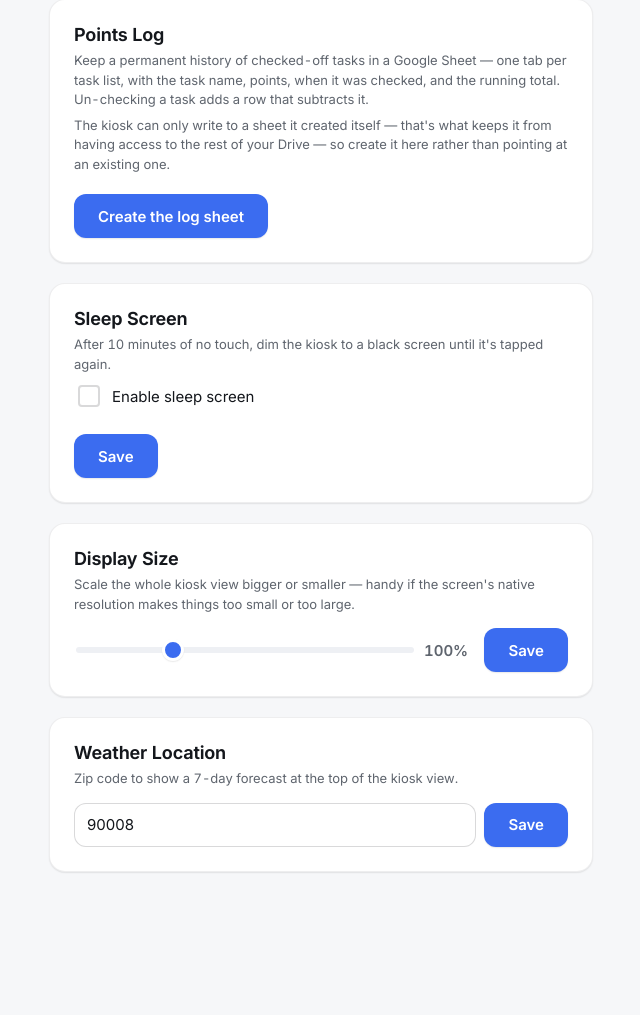
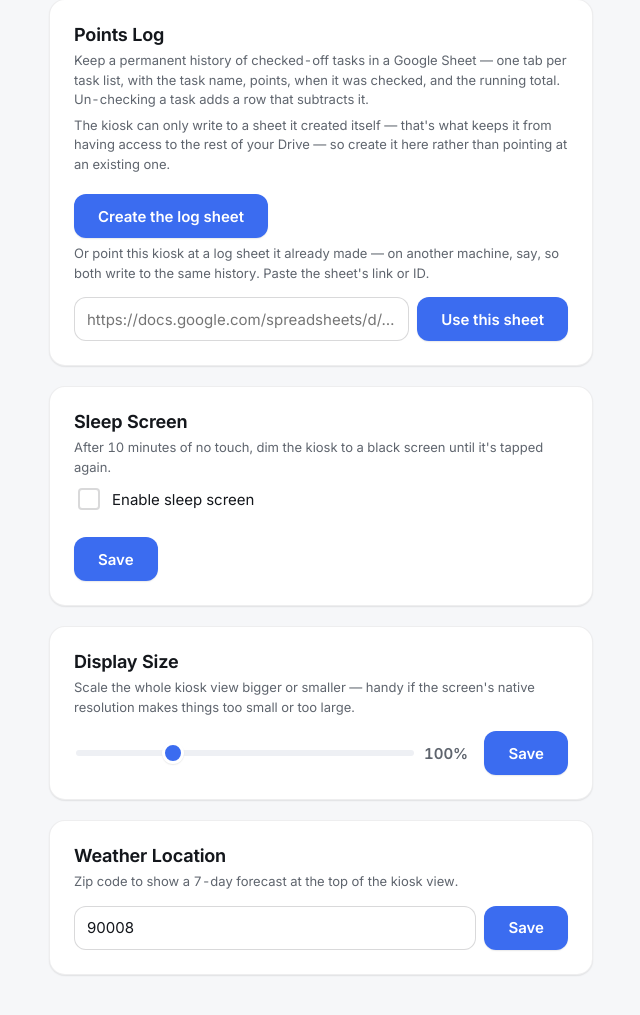
Before and after one commit to yoshakezula/kcal, a Flask app: page /settings in a window 1280 px wide. Shown: the part 812-1827 px from the top of the page, without its empty margins (319-959 px from the left). Run offline with Flask 3, Linux system fonts and the light colour scheme.

Commit message:
Let a second machine share one points log sheet
Each machine keeps its own gitignored config.json, so the Pi started with
no sheet ID and had no way to do anything but create a second log. Settings
now takes an existing sheet as well as making one: paste a link or a bare
ID, press Use this sheet, and it's verified by opening it before anything
is saved. A sheet the app never created is refused with an explanation,
since drive.file grants no access to it however the ID arrives.

Switching sheets clears the per-list tab map, because tab IDs belong to the
spreadsheet they came from and carrying them over could point a list at an
unrelated tab that happens to share an ID. That left resolve_tab about to
add a "Nico (2)" beside the "Nico" tab the other machine had already made,
so it now claims a tab whose title matches the list -- unless that tab
belongs to another list, which is a genuine duplicate name and still needs
its own.

Co-Authored-By: Claude Opus 5 <noreply@anthropic.com>

```diff
--- a/app.py
+++ b/app.py
@@ -151,6 +151,31 @@ def settings_points_log():
     Creating is a button rather than a paste-the-URL field on purpose: the
     app holds only per-file Drive access, so it can write to a sheet it made
     and to nothing else (see gsheets)."""
+    if request.form.get("use_existing"):
+        spreadsheet_id = gsheets.parse_spreadsheet_id(request.form.get("spreadsheet"))
+        if not spreadsheet_id:
+            return render_template(
+                "settings.html",
+                **_settings_context(points_log_error="That doesn't look like a Google Sheets link or ID."),
+            )
+        try:
+            gsheets.verify_log(spreadsheet_id)
+        except (NotAuthorized, gsheets.LogUnavailable) as e:
+            return render_template("settings.html", **_settings_context(points_log_error=str(e)))
+        except Exception as e:
+            return render_template(
+                "settings.html",
+                **_settings_context(points_log_error=f"Couldn't open that sheet: {e}"),
+            )
+        # Keep the folder as-is; it only matters when creating. Switching
+        # sheets clears the per-list tab map, since tab IDs belong to the
+        # spreadsheet they came from -- carrying them over could point a
+        # list at an unrelated tab that happens to share an ID.
+        folder_id, _ = get_points_log_ids()
+        set_points_log_ids(folder_id, spreadsheet_id)
+        set_points_log_enabled(True)
+        return _saved_redirect()
+
     if request.form.get("create"):
         folder_id, _ = get_points_log_ids()
         try:
--- a/gsheets.py
+++ b/gsheets.py
@@ -192,6 +192,47 @@ def create_log(folder_id=""):
     return folder_id, spreadsheet_id, created.get("spreadsheetUrl") or log_url(spreadsheet_id)
 
 
+# A spreadsheet URL looks like .../spreadsheets/d/<id>/edit#gid=0; the ID
+# itself is the long opaque part, which is all the API wants.
+SPREADSHEET_URL_ID_RE = re.compile(r"/spreadsheets/d/([A-Za-z0-9_-]+)")
+SPREADSHEET_ID_RE = re.compile(r"^[A-Za-z0-9_-]{20,}$")
+
+
+def parse_spreadsheet_id(text):
+    """Pull a spreadsheet ID out of a pasted URL, or accept a bare ID.
+    Returns None if there's nothing that looks like one."""
+    text = (text or "").strip()
+    if not text:
+        return None
+    match = SPREADSHEET_URL_ID_RE.search(text)
+    if match:
+        return match.group(1)
+    return text if SPREADSHEET_ID_RE.match(text) else None
+
+
+def verify_log(spreadsheet_id):
+    """Confirm the app can actually reach this spreadsheet, returning its
+    title. Raises LogUnavailable when it can't -- which for a well-formed ID
+    almost always means the sheet wasn't created by this app, so the
+    drive.file scope grants no access to it."""
+    sheets = _sheets()
+    try:
+        meta = (
+            sheets.spreadsheets()
+            .get(spreadsheetId=spreadsheet_id, fields="properties.title")
+            .execute()
+        )
+    except HttpError as e:
+        _check_scope(e)
+        if _unavailable(e):
+            raise LogUnavailable(
+                "The kiosk can't open that spreadsheet. It can only reach sheets it "
+                "created itself, so use one this app made -- on this machine or another."
+            ) from e
+        raise
+    return meta.get("properties", {}).get("title") or SPREADSHEET_TITLE
+
+
 def log_url(spreadsheet_id):
     return f"https://docs.google.com/spreadsheets/d/{spreadsheet_id}/edit"
 
@@ -303,7 +344,20 @@ def resolve_tab(spreadsheet_id, task_list_id, list_title, known_tabs):
     if known_id in by_id:
         return by_id[known_id], known_id, False
 
-    wanted = _unique_title(_tab_title(list_title), set(by_id.values()))
+    wanted = _tab_title(list_title)
+
+    # Adopting a log another machine created: its tabs are already named after
+    # the task lists, so claim the matching one rather than adding a duplicate
+    # beside it. A tab already mapped to a different list is off limits --
+    # that's a second list with the same name, which needs its own tab.
+    claimed = set(known_tabs.values())
+    by_title = {title: sheet_id for sheet_id, title in by_id.items()}
+    if wanted in by_title and by_title[wanted] not in claimed:
+        sheet_id = by_title[wanted]
+        _format_new_tab(sheets, spreadsheet_id, sheet_id, wanted)
+        return wanted, sheet_id, True
+
+    wanted = _unique_title(wanted, set(by_id.values()))
 
     # A brand-new spreadsheet arrives with one empty default tab and nothing
     # mapped to it; claim that instead of leaving it behind.
--- a/templates/settings.html
+++ b/templates/settings.html
@@ -132,6 +132,22 @@
           Start a new log sheet
         </button>
       </form>
+      <p class="settings-hint">
+        Or point this kiosk at a log sheet it already made — on another
+        machine, say, so both write to the same history. Paste the sheet's
+        link or ID.
+      </p>
+      <form method="post" action="{{ url_for('settings_points_log') }}" class="location-form">
+        <input
+          type="text"
+          name="spreadsheet"
+          value=""
+          placeholder="https://docs.google.com/spreadsheets/d/…"
+          autocomplete="off"
+          spellcheck="false"
+        />
+        <button type="submit" name="use_existing" value="1" class="save-button">Use this sheet</button>
+      </form>
     {% else %}
       <p class="settings-hint">
         The kiosk can only write to a sheet it created itself — that's what
@@ -142,6 +158,22 @@
         <button type="submit" name="create" value="1" class="save-button">
           Create the log sheet
         </button>
+      </form>
+      <p class="settings-hint">
+        Or point this kiosk at a log sheet it already made — on another
+        machine, say, so both write to the same history. Paste the sheet's
+        link or ID.
+      </p>
+      <form method="post" action="{{ url_for('settings_points_log') }}" class="location-form">
+        <input
+          type="text"
+          name="spreadsheet"
+          value=""
+          placeholder="https://docs.google.com/spreadsheets/d/…"
+          autocomplete="off"
+          spellcheck="false"
+        />
+        <button type="submit" name="use_existing" value="1" class="save-button">Use this sheet</button>
       </form>
     {% endif %}
   </section>
```
Also changed, not shown: README.md.
